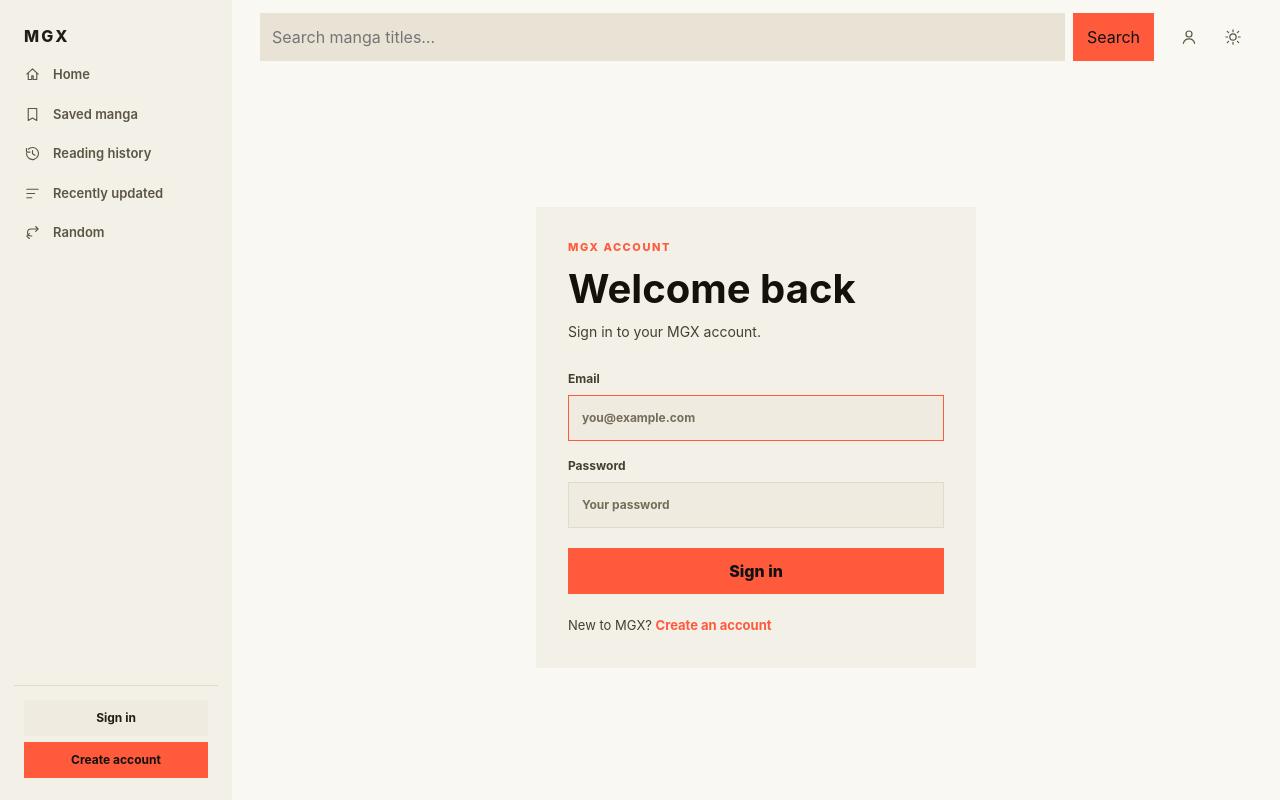
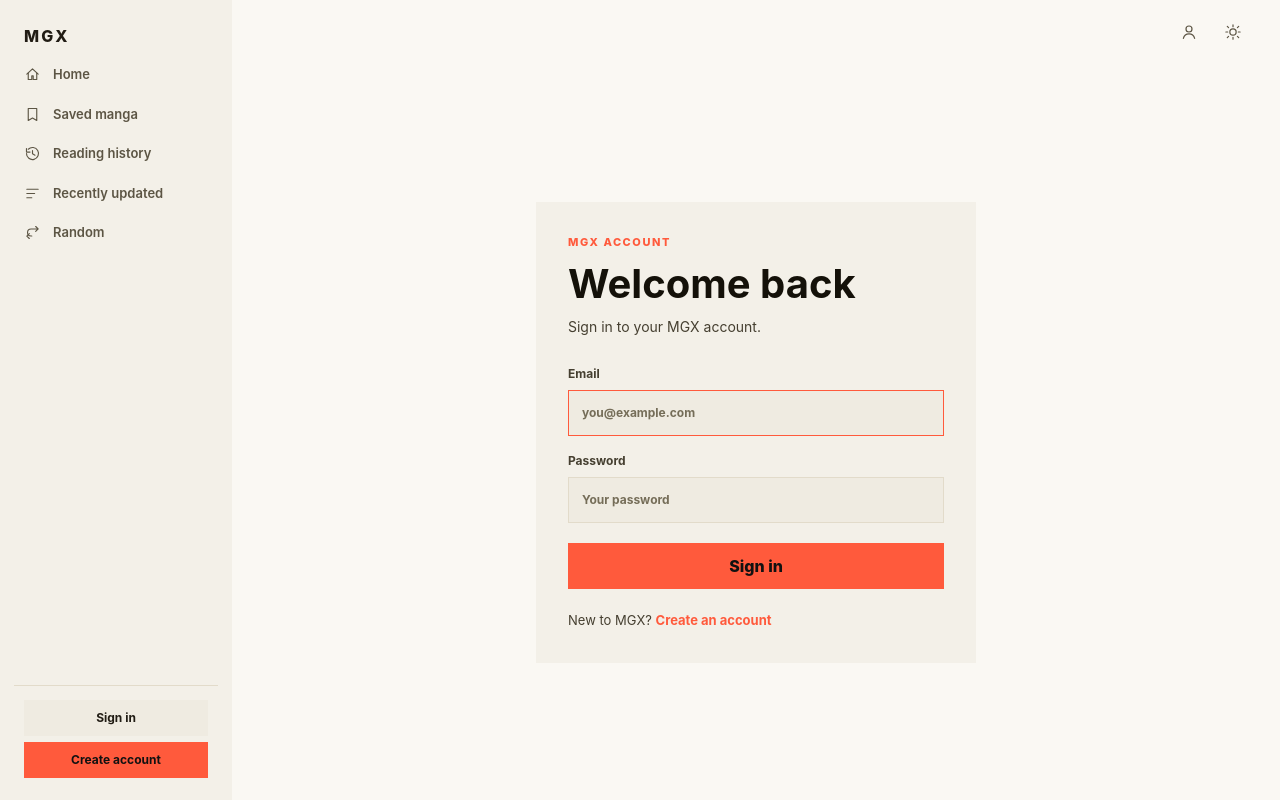
Before and after one commit to nguyenduyhung3624/MGX, a React (Vite) app: page /login in a window 1280 px wide. Built offline with nearby package versions, Linux system fonts and the light colour scheme; no server answers.

Commit message:
fix: hide search on login and register

```diff
--- a/src/layouts/LayoutCLient.tsx
+++ b/src/layouts/LayoutCLient.tsx
@@ -51,7 +51,7 @@ const LayoutCLient = ({ children }: LayoutCLientProps) => {
 
       <div className={`main-area${isAuthRoute ? ' auth-main-area' : ''}`}>
         {location.pathname !== '/' && (
-          <Header onMenuOpen={() => setMobileMenuOpen(true)} onThemeToggle={toggleTheme} />
+          <Header onMenuOpen={() => setMobileMenuOpen(true)} onThemeToggle={toggleTheme} showSearch={!isAuthRoute} />
         )}
 
         <main className={`content${isAuthRoute ? ' auth-content' : ''}`}>{children}</main>
```
